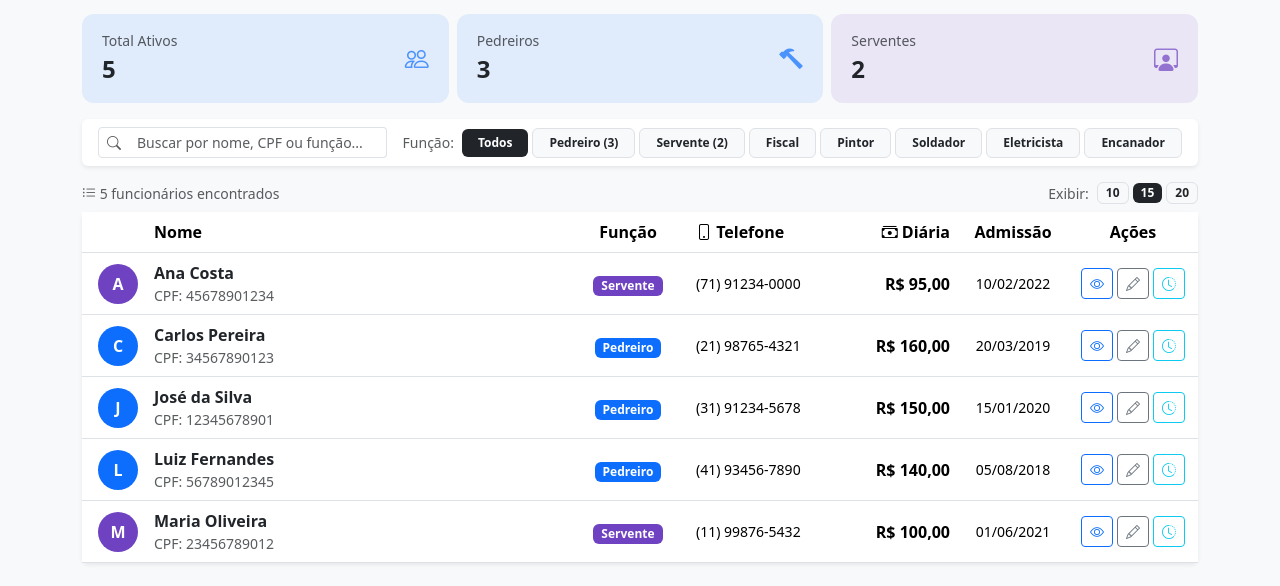
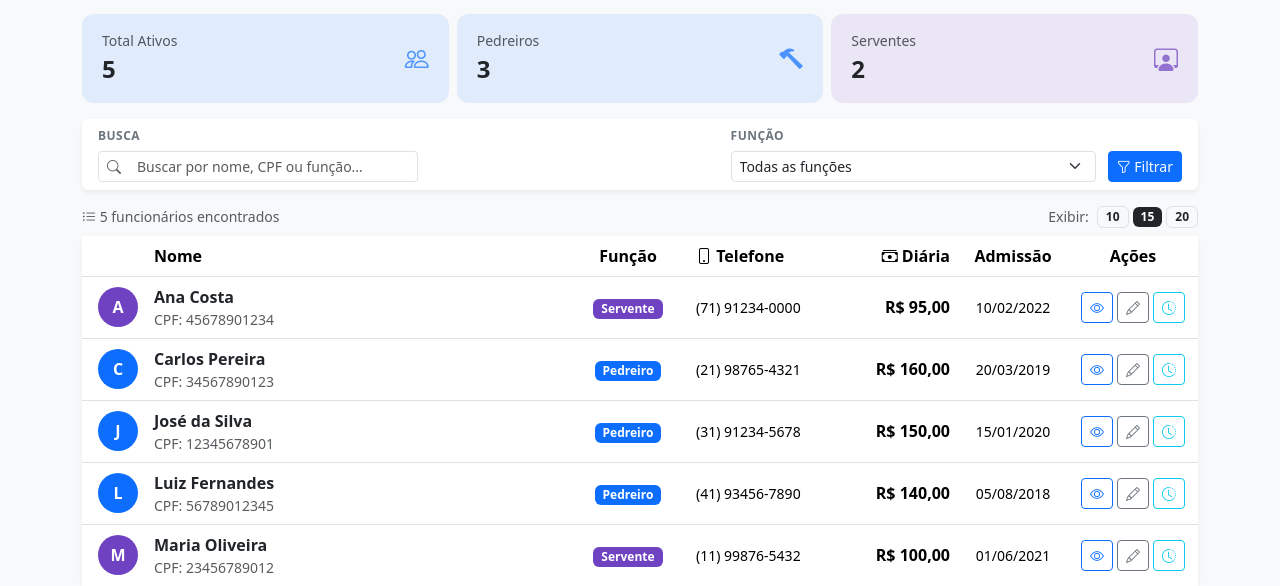
Before and after one commit to vendas-sistemas/perroni, a Django app: page /funcionarios/ in a window 1280 px wide. Shown: the part 115-701 px from the top of the page. Run offline with Django 5.2, Linux system fonts and the light colour scheme; the visitor is signed in with stand-in values (Sample User, id 1); data comes from the database, SQL or seed files in the repository; data that the repository does not hold is empty.

Commit message:
arrumar tela de funcionario que sai cortando

```diff
--- a/templates/funcionarios/funcionario_list.html
+++ b/templates/funcionarios/funcionario_list.html
@@ -33,9 +33,32 @@
   .summary-card .card-body { padding: 1rem 1.25rem; }
   .summary-icon { font-size: 1.5rem; opacity: .7; }
   .search-box { max-width: 320px; }
+  .func-filters-grid {
+    display: grid;
+    grid-template-columns: minmax(0, 1.7fr) minmax(220px, 1fr) auto;
+    gap: .75rem;
+    align-items: end;
+  }
+  .func-filter-actions {
+    display: flex;
+    align-items: end;
+    gap: .5rem;
+  }
+  .filter-label {
+    display: block;
+    margin-bottom: .35rem;
+    font-size: .75rem;
+    font-weight: 700;
+    color: #6c757d;
+    text-transform: uppercase;
+    letter-spacing: .04em;
+  }
   @media (max-width: 767.98px) {
     .func-table { display: none; }
     .func-mobile { display: block !important; }
+    .func-filters-grid { grid-template-columns: 1fr; }
+    .search-box { max-width: none; }
+    .func-filter-actions .btn { flex: 1 1 auto; }
   }
   @media (min-width: 768px) {
     .func-mobile { display: none !important; }
@@ -47,7 +70,6 @@
 
 {% block content %}
 
-<!-- Header -->
 <div class="d-flex flex-wrap justify-content-between align-items-center mb-3 gap-2">
   <h1 class="h3 mb-0"><i class="bi bi-people-fill text-primary"></i> Funcionários</h1>
   <div class="d-flex flex-wrap gap-2">
@@ -63,7 +85,6 @@
   </div>
 </div>
 
-<!-- Summary Cards -->
 <div class="row g-2 mb-3">
   <div class="col-4">
     <div class="card summary-card bg-primary bg-opacity-10">
@@ -100,50 +121,51 @@
   </div>
 </div>
 
-<!-- Filters -->
 <div class="card border-0 shadow-sm mb-3">
   <div class="card-body py-2 px-3">
-    <div class="d-flex flex-wrap align-items-center gap-3">
-      <!-- Search -->
-      <form method="get" class="d-flex search-box flex-grow-1" action="">
-        {% if funcao_filter %}<input type="hidden" name="funcao" value="{{ funcao_filter }}">{% endif %}
-        <div class="input-group input-group-sm">
-          <span class="input-group-text bg-white"><i class="bi bi-search text-muted"></i></span>
-             <input type="text" name="q" value="{{ busca }}" class="form-control border-start-0"
-               placeholder="Buscar por nome, CPF ou função...">
-          {% if busca %}
-          <a href="?{% if funcao_filter %}funcao={{ funcao_filter }}{% endif %}" class="btn btn-outline-secondary btn-sm">
-            <i class="bi bi-x-lg"></i>
+    <form method="get" action="">
+      <input type="hidden" name="per_page" value="{{ per_page }}">
+      <div class="func-filters-grid">
+        <div class="search-box">
+          <label for="id_busca_funcionario" class="filter-label">Busca</label>
+          <div class="input-group input-group-sm">
+            <span class="input-group-text bg-white"><i class="bi bi-search text-muted"></i></span>
+            <input id="id_busca_funcionario" type="text" name="q" value="{{ busca }}" class="form-control border-start-0"
+                   placeholder="Buscar por nome, CPF ou função...">
+          </div>
+        </div>
+        <div>
+          <label for="id_funcao_filter" class="filter-label">Função</label>
+          <select id="id_funcao_filter" name="funcao" class="form-select form-select-sm">
+            <option value="">Todas as funções</option>
+            {% for item in funcoes_filtro %}
+            <option value="{{ item.key }}" {% if funcao_filter == item.key %}selected{% endif %}>
+              {{ item.label }}{% if item.count %} ({{ item.count }}){% endif %}
+            </option>
+            {% endfor %}
+          </select>
+        </div>
+        <div class="func-filter-actions">
+          <button type="submit" class="btn btn-primary btn-sm">
+            <i class="bi bi-funnel"></i> Filtrar
+          </button>
+          {% if busca or funcao_filter %}
+          <a href="{% url 'funcionarios:funcionario_list' %}?per_page={{ per_page }}" class="btn btn-outline-secondary btn-sm">
+            <i class="bi bi-x-lg"></i> Limpar
           </a>
           {% endif %}
         </div>
-      </form>
-      <!-- Function filter -->
-      <div class="d-flex gap-1 align-items-center">
-        <span class="text-muted small me-1 d-none d-sm-inline">Função:</span>
-        <a href="?{% if busca %}q={{ busca }}{% endif %}"
-           class="badge text-decoration-none px-3 py-2 {% if not funcao_filter %}bg-dark{% else %}bg-light text-dark border{% endif %}">
-          Todos
-        </a>
-        {% for item in funcoes_filtro %}
-        <a href="?funcao={{ item.key }}{% if busca %}&q={{ busca }}{% endif %}"
-           class="badge text-decoration-none px-3 py-2 {% if funcao_filter == item.key %}badge-{{ item.key }}{% else %}bg-light text-dark border{% endif %}">
-          {{ item.label }}{% if item.count %} ({{ item.count }}){% endif %}
-        </a>
-        {% endfor %}
       </div>
-    </div>
+    </form>
   </div>
 </div>
 
-<!-- Results count + per_page selector -->
 <div class="d-flex flex-wrap justify-content-between align-items-center mb-2 gap-2">
   <small class="text-muted">
     <i class="bi bi-list-ul"></i> {{ total_resultado }} funcionário{{ total_resultado|pluralize:"s" }} encontrado{{ total_resultado|pluralize:"s" }}
   </small>
   <div class="d-flex align-items-center gap-1">
     <small class="text-muted me-1">Exibir:</small>
-    {% for opt in "10,15,20"|make_list %}{% endfor %}
     <a href="?per_page=10{% if funcao_filter %}&funcao={{ funcao_filter }}{% endif %}{% if busca %}&q={{ busca }}{% endif %}"
        class="badge text-decoration-none px-2 py-1 {% if per_page == 10 %}bg-dark{% else %}bg-light text-dark border{% endif %}">10</a>
     <a href="?per_page=15{% if funcao_filter %}&funcao={{ funcao_filter }}{% endif %}{% if busca %}&q={{ busca }}{% endif %}"
@@ -154,8 +176,6 @@
 </div>
 
 {% if funcionarios %}
-
-<!-- Desktop Table -->
 <div class="card border-0 shadow-sm func-table">
   <div class="table-responsive">
     <table class="table table-borderless mb-0">
@@ -210,7 +230,6 @@
   </div>
 </div>
 
-<!-- Mobile Cards -->
 <div class="func-mobile">
   {% for f in funcionarios %}
   <div class="card border-0 shadow-sm mb-2 mobile-card">
@@ -250,7 +269,6 @@
   {% endfor %}
 </div>
 
-<!-- Pagination -->
 {% if page_obj.paginator.num_pages > 1 %}
 <nav class="mt-3" aria-label="Paginação">
   <ul class="pagination pagination-sm justify-content-center mb-0">
```
Also changed, not shown: apps/analytics/services.py (+8 -7 lines).
